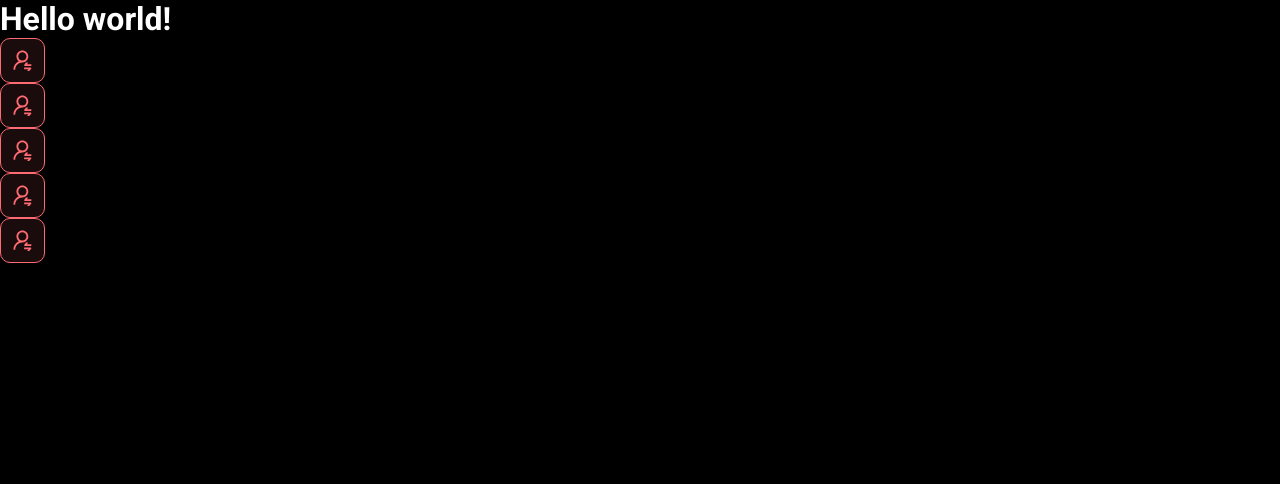
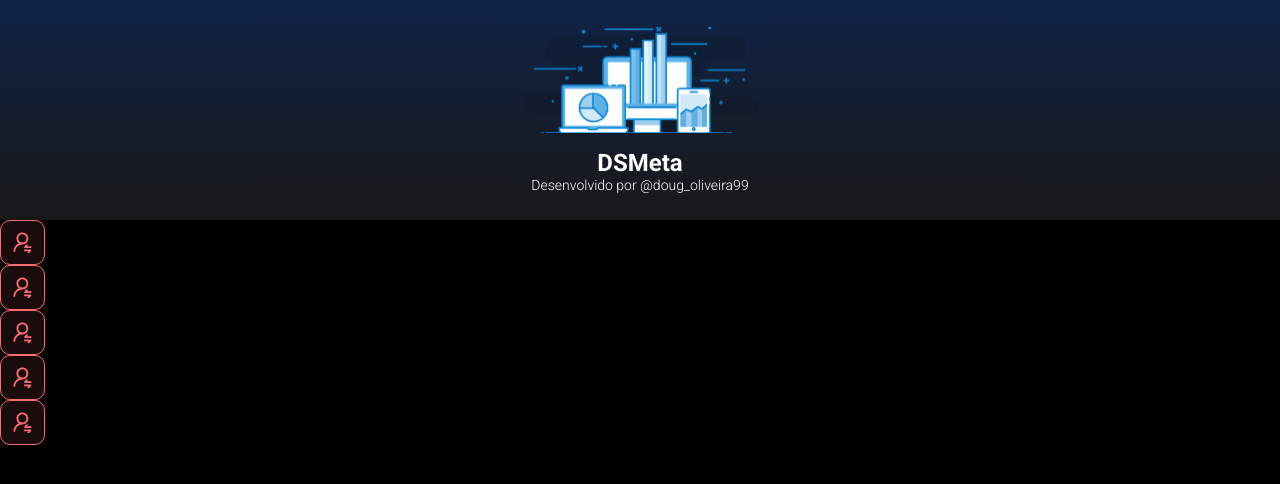
Before and after one commit to DougOliveira99/dsmeta, a React (Vite) app in the folder frontend/: page / in a window 1280 px wide. Shown: the top 484 px of the page. Built offline with nearby package versions, Linux system fonts and the light colour scheme.

Commit message:
Header component

```diff
--- a/frontend/src/App.tsx
+++ b/frontend/src/App.tsx
@@ -1,9 +1,10 @@
 import NotificationButtom from "./components/NotificationButtom"
+import Header from "./components/Header"
 
 function App() {
   return (
     <>
-     <h1>Hello world!</h1>
+      <Header></Header>
      <NotificationButtom />
      <NotificationButtom />
      <NotificationButtom />
--- /dev/null
+++ b/frontend/src/components/Header/index.tsx
@@ -0,0 +1,20 @@
+import logo from '../../assets/images/logo.svg'
+
+import './styles.css'
+
+function Header() {
+    return (
+        <header>
+            <div className="dsmeta-logo-container">
+                <img src={logo} alt="DSMeta" />
+                <h1>DSMeta</h1>
+                <p>
+                    Desenvolvido por
+                    <a href="https://www.instagram.com/doug_oliveira99/"> @doug_oliveira99</a>
+                </p>
+            </div>
+        </header>
+    )
+  }
+
+  export default Header
--- /dev/null
+++ b/frontend/src/components/Header/styles.css
@@ -0,0 +1,27 @@
+header {
+    background: linear-gradient(180deg, #102347 0%, #181818 100%);
+    height: 220px;
+    display: flex;
+    align-items: center;
+    justify-content: center;
+}
+
+.dsmeta-logo-container {
+    display: flex;
+    flex-direction: column;
+    align-items: center;
+}
+
+.dsmeta-logo-container img {
+    width: 235px;
+}
+
+.dsmeta-logo-container h1 {
+    margin-top: 15px;
+    font-size: 24px;
+}
+
+.dsmeta-logo-container p {
+    font-size: 14px;
+    font-weight: 300;
+}
--- a/frontend/src/components/NotificationButtom/index.tsx
+++ b/frontend/src/components/NotificationButtom/index.tsx
@@ -1,4 +1,5 @@
 import icon from '../../assets/images/notification-icon.svg'
+
 import './styles.css'
 
 function NotificationButtom() {
```
